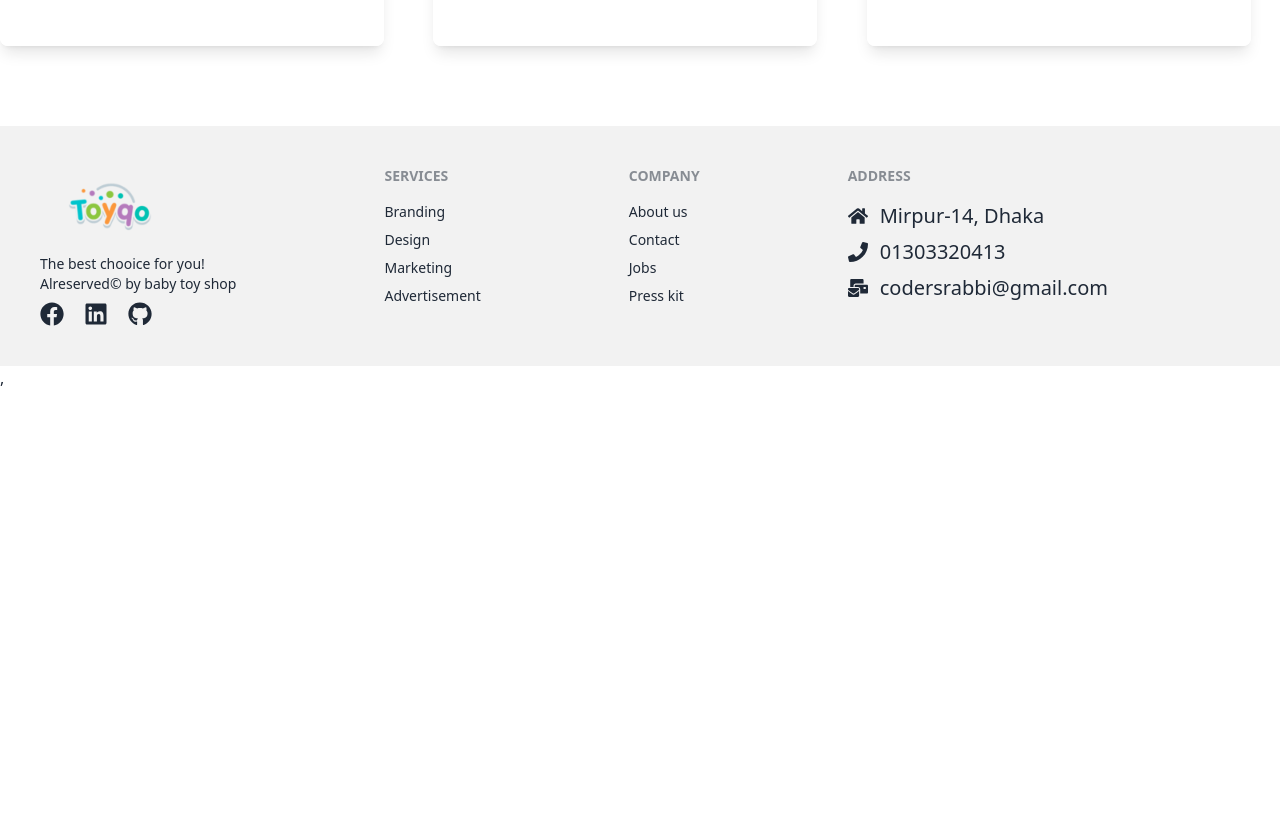
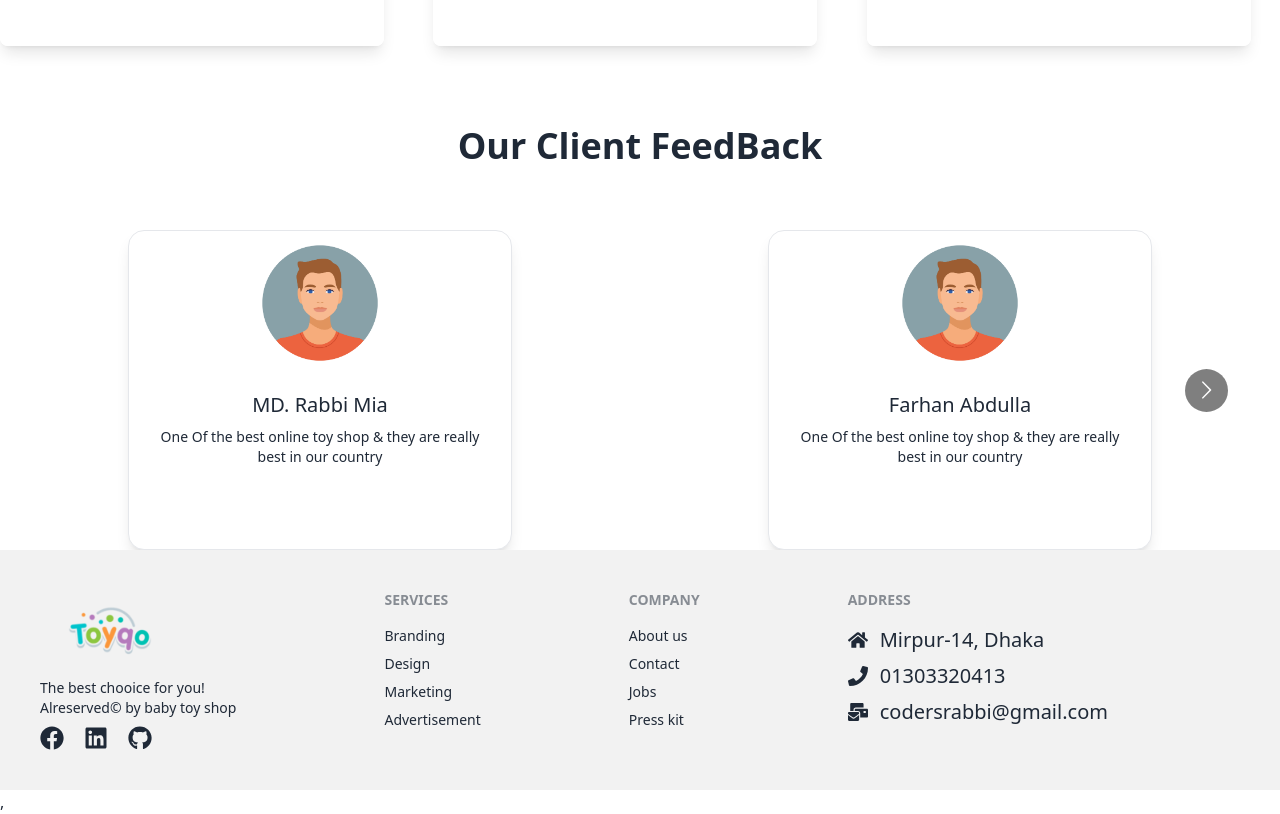
Before and after one commit to coders-rabbi/baby-toy-shop, a React (Vite) app: page / in a window 1280 px wide. Shown: the part 2280-3094 px from the top of the page. Before the commit the page ends 2670 px from the top, so only its background shows below. Built offline with nearby package versions, Linux system fonts and the light colour scheme; no server answers.

Commit message:
client feedback section added

```diff
--- /dev/null
+++ b/src/components/Page/Home/ClientFeedBack.jsx
@@ -0,0 +1,124 @@
+import React from 'react';
+import Carousel from 'react-multi-carousel';
+import client01 from "../../../assets//clientfeedback.jpg"
+
+const ClientFeedBack = () => {
+    const responsive = {
+        superLargeDesktop: {
+            // the naming can be any, depends on you.
+            breakpoint: { max: 4000, min: 3000 },
+            items: 5
+        },
+        desktop: {
+            breakpoint: { max: 3000, min: 1024 },
+            items: 3
+        },
+        tablet: {
+            breakpoint: { max: 1154, min: 775 },
+            items: 2
+        },
+        mobile: {
+            breakpoint: { max: 774, min: 0 },
+            items: 1
+        }
+    };
+    return (
+        <div>
+            <h1 className='text-center text-4xl font-bold mb-16'>Our Client FeedBack</h1>
+            <Carousel responsive={responsive}>
+                <div>
+                    <div className="card card-compact w-96 h-80 bg-base-100 shadow-lg border mx-auto">
+                        <figure><img className='w-36 h-36' src={client01} alt="Shoes" /></figure>
+                        <div className="card-body text-center">
+                            <h2 className="text-xl text-center">MD. Rabbi Mia</h2>
+                            <p className=''>One Of the best online toy shop & they are really best in our country</p>
+                        </div>
+                    </div>
+                </div>
+
+                <div>
+
+                    <div className="card card-compact w-96 h-80 bg-base-100 shadow-lg border mx-auto">
+                        <figure><img className='w-36 h-36' src={client01} alt="Shoes" /></figure>
+                        <div className="card-body text-center">
+                            <h2 className="text-xl text-center">Farhan Abdulla</h2>
+                            <p className=''>One Of the best online toy shop & they are really best in our country</p>
+                        </div>
+                    </div>
+                </div>
+
+                <div>
+                    <div className="card card-compact w-96 h-80 bg-base-100 shadow-lg border mx-auto">
+                        <figure><img className='w-36 h-36' src={client01} alt="Shoes" /></figure>
+                        <div className="card-body text-center">
+                            <h2 className="text-xl text-center">Shahadat Shakil</h2>
+                            <p className=''>One Of the best online toy shop & they are really best in our country</p>
+                        </div>
+                    </div>
+                </div>
+
+                <div>
+                    <div className="card card-compact w-96 h-80 bg-base-100 shadow-lg border mx-auto">
+                        <figure><img className='w-36 h-36' src={client01} alt="Shoes" /></figure>
+                        <div className="card-body text-center">
+                            <h2 className="text-xl text-center">MD. Rabbi Mia</h2>
+                            <p className=''>One Of the best online toy shop & they are really best in our country</p>
+                        </div>
+                    </div>
+                </div>
+
+                <div>
+                    <div className="card card-compact w-96 h-80 bg-base-100 shadow-lg border mx-auto">
+                        <figure><img className='w-36 h-36' src={client01} alt="Shoes" /></figure>
+                        <div className="card-body text-center">
+                            <h2 className="text-xl text-center">MD. Rabbi Mia</h2>
+                            <p className=''>One Of the best online toy shop & they are really best in our country</p>
+                        </div>
+                    </div>
+                </div>
+
+                <div>
+                    <div className="card card-compact w-96 h-80 bg-base-100 shadow-lg border mx-auto">
+                        <figure><img className='w-36 h-36' src={client01} alt="Shoes" /></figure>
+                        <div className="card-body text-center">
+                            <h2 className="text-xl text-center">MD. Rabbi Mia</h2>
+                            <p className=''>One Of the best online toy shop & they are really best in our country</p>
+                        </div>
+                    </div>
+                </div>
+
+                <div>
+                    <div className="card card-compact w-96 h-80 bg-base-100 shadow-lg border mx-auto">
+                        <figure><img className='w-36 h-36' src={client01} alt="Shoes" /></figure>
+                        <div className="card-body text-center">
+                            <h2 className="text-xl text-center">MD. Rabbi Mia</h2>
+                            <p className=''>One Of the best online toy shop & they are really best in our country</p>
+                        </div>
+                    </div>
+                </div>
+
+                <div>
+                    <div className="card card-compact w-96 h-80 bg-base-100 shadow-lg border mx-auto">
+                        <figure><img className='w-36 h-36' src={client01} alt="Shoes" /></figure>
+                        <div className="card-body text-center">
+                            <h2 className="text-xl text-center">MD. Rabbi Mia</h2>
+                            <p className=''>One Of the best online toy shop & they are really best in our country</p>
+                        </div>
+                    </div>
+                </div>
+
+                <div>
+                    <div className="card card-compact w-96 h-80 bg-base-100 shadow-lg border mx-auto">
+                        <figure><img className='w-36 h-36' src={client01} alt="Shoes" /></figure>
+                        <div className="card-body text-center">
+                            <h2 className="text-xl text-center">MD. Rabbi Mia</h2>
+                            <p className=''>One Of the best online toy shop & they are really best in our country</p>
+                        </div>
+                    </div>
+                </div>
+            </Carousel>
+        </div>
+    );
+};
+
+export default ClientFeedBack;
--- a/src/components/Page/Home/Home.jsx
+++ b/src/components/Page/Home/Home.jsx
@@ -4,6 +4,7 @@ import ShopByCetagory from './ShopByCetagory';
 import { useHeader } from '../../../../useTitle';
 import Gallery from './Gallery';
 import TopSell from './TopSell';
+import ClientFeedBack from './ClientFeedBack';
 
 const Home = () => {
     useHeader("Home - Baby Toy Shop")
@@ -13,6 +14,7 @@ const Home = () => {
             <TopSell></TopSell>
             <ShopByCetagory></ShopByCetagory>
             <Gallery></Gallery>
+            <ClientFeedBack></ClientFeedBack>
         </div>
     );
 };
```
Also changed, not shown: src/assets/clientfeedback.jpg (added).
